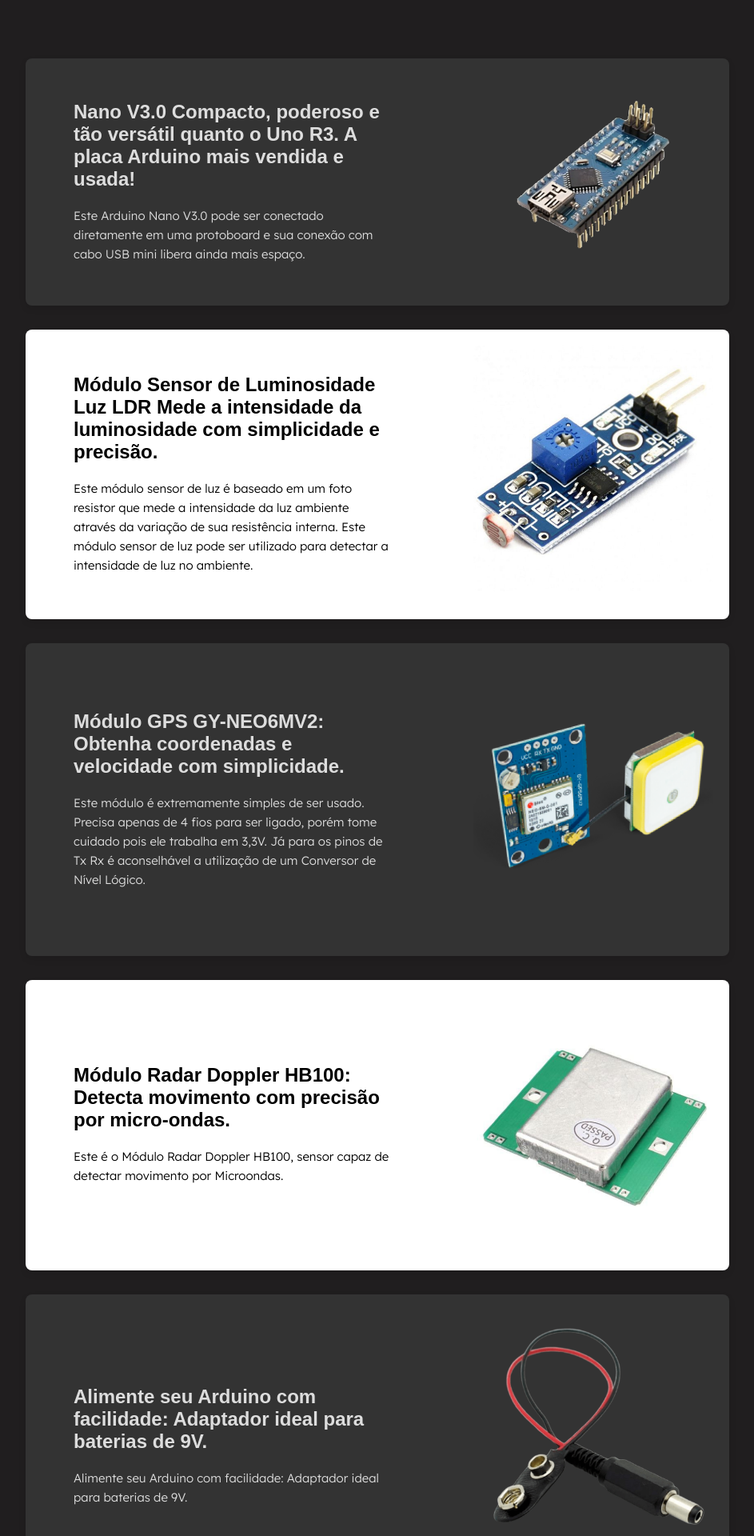
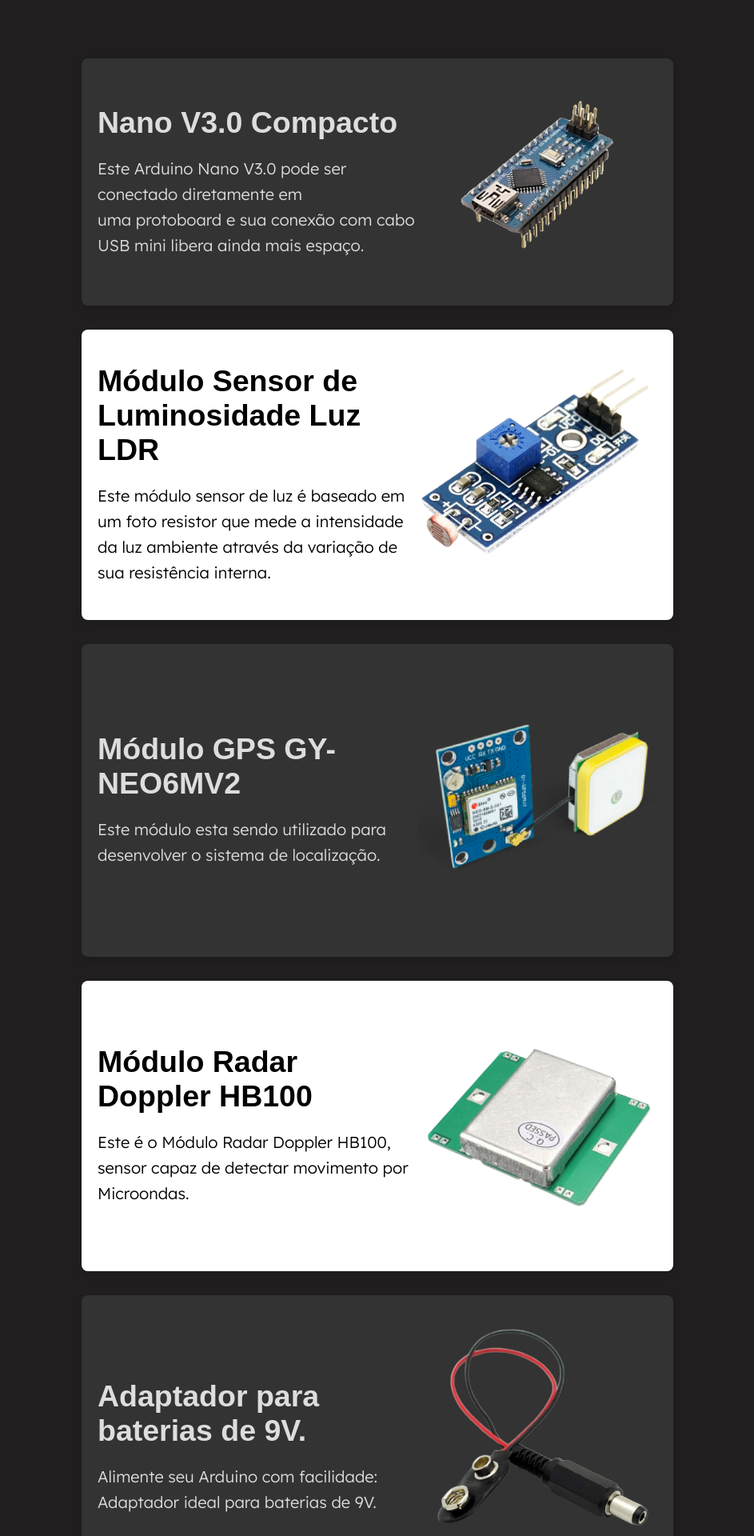
Before and after one commit to Leopardeco/tcc-safetrack, a React (Vite) app: page /tecnologia in a window 1280 px wide. Shown: the part 220-2140 px from the top of the page at 80% size, without its empty margins (168-1111 px from the left). Built offline with nearby package versions, Linux system fonts and the light colour scheme; a web font is replaced by a local one.

Commit message:
alterações da imagem

```diff
--- a/src/pages/Tecnologia.jsx
+++ b/src/pages/Tecnologia.jsx
@@ -30,7 +30,7 @@
                 </TitleContainer>
                 <ArduinoContainer>
                     <div>
-                    <h2>Nano V3.0 Compacto, poderoso e  tão versátil quanto o Uno R3.  A placa Arduino mais vendida e usada!</h2>
+                    <h2>Nano V3.0 Compacto</h2>
                     <p>Este Arduino Nano V3.0 pode ser conectado diretamente em uma protoboard e sua conexão com cabo USB mini libera ainda mais espaço. </p>
                     </div>
 
@@ -38,28 +38,28 @@
                 </ArduinoContainer>
                 <LdrContainer>
                     <div>
-                    <h2>Módulo Sensor de Luminosidade Luz LDR Mede a intensidade da luminosidade com  simplicidade e precisão.</h2>
-                    <p>Este módulo sensor de luz é baseado em um foto resistor que mede a intensidade da luz ambiente através da variação de sua resistência interna. Este módulo sensor de luz pode ser utilizado para detectar a intensidade de luz no ambiente.</p>
+                    <h2>Módulo Sensor de Luminosidade Luz LDR</h2>
+                    <p>Este módulo sensor de luz é baseado em um foto resistor que mede a intensidade da luz ambiente através da variação de sua resistência interna.</p>
                     </div>
                     <img src={ldr} alt="" />
                 </LdrContainer>
                 <GpsContainer>
                     <div>
-                    <h2>Módulo GPS GY-NEO6MV2: Obtenha coordenadas e velocidade com simplicidade.</h2>
-                    <p>Este módulo é extremamente simples de ser usado. Precisa apenas de 4 fios para ser ligado, porém tome cuidado pois ele trabalha em 3,3V. Já para os pinos de Tx Rx é aconselhável a utilização de um Conversor de Nível Lógico.</p>
+                    <h2>Módulo GPS GY-NEO6MV2</h2>
+                    <p>Este módulo esta sendo utilizado para desenvolver o sistema de localização.</p>
                     </div>
                     <img src={gps} alt="" />
                 </GpsContainer>
                 <RadarContainer>
                     <div>
-                    <h2>Módulo Radar Doppler HB100: Detecta movimento com precisão por micro-ondas.</h2>
+                    <h2>Módulo Radar Doppler HB100</h2>
                     <p>Este é o Módulo Radar Doppler HB100, sensor capaz de detectar movimento por Microondas.</p>
                     </div>
                     <img src={radar} alt="" />
                 </RadarContainer>
                 <AdaptadorContainer>
                     <div>
-                    <h2>Alimente seu Arduino com facilidade: Adaptador ideal para baterias de 9V.</h2>
+                    <h2>Adaptador para baterias de 9V.</h2>
                     <p>Alimente seu Arduino com facilidade: Adaptador ideal para baterias de 9V.</p>
                     </div>
                     <img src={adaptador} alt="" />
--- a/src/styles/Funcionamento.styles.js
+++ b/src/styles/Funcionamento.styles.js
@@ -15,7 +15,7 @@
     }
 
     @media (max-width: 480px) {
-      margin-top: -5rem;
+      margin-top: -8rem;
       max-height: 30rem;
     }
   }
@@ -56,7 +56,7 @@
     margin-bottom: 1.25rem;
 
     @media (max-width: 768px) {
-      font-size: 2.5rem;
+      font-size: 3rem;
     }
 
     @media (max-width: 480px) {
@@ -64,18 +64,6 @@
     }
   }
 
-  p {
-    font-size: 1rem;
-    line-height: 1.5;
-
-    @media (max-width: 768px) {
-      font-size: 0.875rem;
-    }
-
-    @media (max-width: 480px) {
-      font-size: 0.75rem;
-    }
-  }
 `;
 
 export const HeaderContainer = styled.div`
@@ -93,12 +81,16 @@
 
 
   @media (max-width: 768px) {
-    margin: 2rem 5rem;
+    width: 100vw;
+    display: flex;
+    justify-content: center;
+    margin-block: 2rem ;
+
   }
 
   @media (max-width: 480px) {
-    margin: 1rem 2rem;
   }
+
 
   .step {
     width: 30vw;
@@ -113,7 +105,14 @@
 
     @media (max-width: 768px) {
       flex-direction: column;
-      align-items: flex-start;
+      width: 70vw;
+      height: 30vh;
+    }
+
+    @media (max-width: 480px) {
+      flex-direction: column;
+      width: 70vw;
+      height: 30vh;
     }
   }
 
@@ -131,10 +130,16 @@
     align-items: center;
     justify-content: center;
 
+    @media (max-width: 768px) {
+      width: 5rem;
+      height: 5rem;
+      font-size: 2.5rem;
+    }
+
     @media (max-width: 480px) {
-      font-size: 1.5rem;
-      width: 2.5rem;
-      height: 2.5rem;
+      font-size: 2rem;
+      width: 4rem;
+      height: 4rem;
     }
   }
 
@@ -143,11 +148,12 @@
     color: #201e1f;
 
     @media (max-width: 768px) {
-      font-size: 1.75rem;
+      font-size: 2.5rem;
+      padding-block: 2rem;
     }
 
     @media (max-width: 480px) {
-      font-size: 1.5rem;
+      font-size: 2rem;
     }
   }
 
@@ -159,11 +165,17 @@
     font-family: "Lexend", sans-serif;
 
     @media (max-width: 768px) {
-      font-size: 0.875rem;
+      font-size: 2.5rem;
     }
 
     @media (max-width: 480px) {
-      font-size: 0.75rem;
+      font-size: 2rem;
+      font-weight: 500;
+    }
+
+    @media (max-width: 320px) {
+      font-size: 1.5rem;
+      font-weight: 600;
     }
   }
 `;
--- a/src/styles/Home.styles.js
+++ b/src/styles/Home.styles.js
@@ -4,31 +4,29 @@
 
 export const CardContainer = styled.div`
 overflow: hidden;
+
 `
 
 export const MainContainer = styled.div`
     display: flex;
     align-items: center;
-    justify-content: center;
-    height: 100vh; /* Ocupa toda a altura da viewport */
-    width: 100vw; /* Ocupa toda a largura da viewport */
+    justify-content: space-around;
+    height: 100vh;
+    width: 100vw;
 
     @media (max-width: 768px) {
-      width:100vw;
+      text-align: center;
+      width: 100vw;
+
       img{
         visibility: hidden;
       }
 
-      div.text-button-container{
-        display: flex;
-        justify-content: center;
-        align-items: center;
-        margin-left:20rem;
+      .text-button-container h1 {
+        font-size:15rem;
+      }
 
-        h1{
-          font-size:1rem;
-        }
-      }
+
 
 
     }
@@ -36,12 +34,10 @@
     div.text-button-container {
     display: flex;
     flex-direction: column;
-    justify-content: center;
     align-items: center;
 
     h1 {
       font-size:75px;
-      margin-left: 8rem;
       margin-bottom: 15rem;
       font-family: "Alexandria", sans-serif;
     }
@@ -59,6 +55,15 @@
     a:hover{
       color:${props => props.theme.buttonCollor};
       background-color:#fff;
+    }
+
+    @media (max-width: 768px) {
+
+      h1{
+
+        font-size:5rem;
+        text-align: center;
+      }
     }
   }
 
@@ -102,16 +107,19 @@
 
   @media (max-width: 768px) {
     width: 80%;
+    min-height: auto;
+    margin-bottom: 10rem ;
 
 
 
     h1{
-      font-size:2rem;
+      font-size:2.5rem;
       margin-block:2rem;
     }
 
     p{
-      font-size: 1rem;
+      font-size: 1.75rem;
+      margin-bottom:2rem;
 
     }
 
--- a/src/styles/Tecnologia.style.js
+++ b/src/styles/Tecnologia.style.js
@@ -6,11 +6,13 @@
   min-height: 100vh;
   background-color:${props => props.theme.mainBackground};
 
+  @media (max-width: 768px) {
+      width: 100vw;
+}
 `;
 
 
 export const HeadContainer = styled.header`
-
 
 `;
 
@@ -25,7 +27,9 @@
   @media (max-width: 768px) {
     flex-direction:row;
     flex-wrap:wrap;
-    margin-inline:3rem;
+    width: 100vw;
+    display: flex;
+    justify-content: center;
 
     p{
       font-size:.5rem;
@@ -34,6 +38,11 @@
     h2{
       font-size:.5rem;
     }
+  }
+
+  @media (max-width: 350px) {
+    width: 100vw;
+
   }
 `;
 
@@ -47,6 +56,19 @@
     margin-block: 6rem;
     font-size: 6rem;
     font-weight: 900;
+  }
+
+  @media (max-width: 768px) {
+    flex-direction: column;
+    width: 100vw;
+
+    }
+
+  @media (max-width: 350px) {
+    h1{
+      width: 100vw;
+      font-size: 5rem;
+    }
   }
 `
 
@@ -62,13 +84,11 @@
 
   div{
     gap:5rem;
-    margin-left:4rem;
-    margin-right:10rem;
     max-width: 400px;
   }
 
   h2 {
-    font-size: 2.4rem;
+    font-size: 3.75rem;
     color: #ddd;
     margin-bottom: 2rem;
   }
@@ -82,11 +102,27 @@
 
   p {
     margin-top: 2rem;
-    font-size: 1.5rem;
+    font-size: 2rem;
     color: #ddd;
     line-height: 1.6;
     font-family: "Lexend", sans-serif;
   }
+
+  @media (max-width: 768px) {
+    flex-direction: column;
+    width: 80vw;
+    margin-inline: 4rem;
+  }
+
+  @media (max-width: 350px) {
+    h2{
+      font-size: 3rem;
+    }
+    img{
+
+    }
+  }
+
 `;
 
 export const LdrContainer = styled.section`
@@ -101,12 +137,11 @@
 
   div{
     gap:5rem;
-    margin-left:4rem;
     max-width: 400px;
   }
 
   h2 {
-    font-size: 2.4rem;
+    font-size: 3.75rem;
     color: #000;
     margin-bottom: 2rem;
   }
@@ -119,10 +154,25 @@
   }
 
   p {
-    font-size: 1.5rem;
+    font-size: 2rem;
     color: #000;
     line-height: 1.6;
     font-family: "Lexend", sans-serif;
+  }
+
+  @media (max-width: 768px) {
+    flex-direction: column;
+    width: 80vw;
+    margin-inline: 4rem;
+    }
+
+  @media (max-width: 350px) {
+    h2{
+      font-size: 3rem;
+    }
+    img{
+      width: 80vw;
+    }
   }
 `;
 
@@ -138,12 +188,11 @@
 
   div{
     gap:5rem;
-    margin-left:4rem;
     max-width: 400px;
   }
 
   h2 {
-    font-size: 2.4rem;
+    font-size: 3.75rem;
     color: #ddd;
     margin-bottom: 2rem;
   }
@@ -156,10 +205,25 @@
   }
 
   p {
-    font-size: 1.5rem;
+    font-size: 2rem;
     color: #ddd;
     line-height: 1.6;
     font-family: "Lexend", sans-serif;
+  }
+
+  @media (max-width: 768px) {
+    flex-direction: column;
+    width: 80vw;
+    margin-inline: 4rem;
+    }
+
+  @media (max-width: 350px) {
+    h2{
+      font-size: 3rem;
+    }
+    img{
+      width: 80vw;
+    }
   }
 `;
 
@@ -175,12 +239,11 @@
 
   div{
     gap:5rem;
-    margin-left:4rem;
     max-width: 400px;
   }
 
   h2 {
-    font-size: 2.4rem;
+    font-size: 3.75rem;
     color: #000;
     margin-bottom: 2rem;
   }
@@ -193,10 +256,25 @@
   }
 
   p {
-    font-size: 1.5rem;
+    font-size: 2rem;
     color: #000;
     line-height: 1.6;
     font-family: "Lexend", sans-serif;
+  }
+
+  @media (max-width: 768px) {
+    flex-direction: column;
+    width: 80vw;
+    margin-inline: 4rem;
+    }
+
+  @media (max-width: 350px) {
+    h2{
+      font-size: 3rem;
+    }
+    img{
+      width: 80vw;
+    }
   }
 `;
 
@@ -213,12 +291,11 @@
 
   div{
     gap:5rem;
-    margin-left:4rem;
     max-width: 400px;
   }
 
   h2 {
-    font-size: 2.4rem;
+    font-size: 3.75rem;
     color: #ddd;
     margin-bottom: 2rem;
   }
@@ -231,9 +308,24 @@
   }
 
   p {
-    font-size: 1.5rem;
+    font-size: 2rem;
     color: #ddd;
     line-height: 1.6;
     font-family: "Lexend", sans-serif;
   }
+
+  @media (max-width: 768px) {
+    flex-direction: column;
+    width: 80vw;
+    margin-inline: 4rem;
+    }
+
+  @media (max-width: 350px) {
+    h2{
+      font-size: 3rem;
+    }
+    img{
+      width: 80vw;
+    }
+  }
 `;
```
Also changed, not shown: src/assets/ldr.png, src/assets/radar.png.
